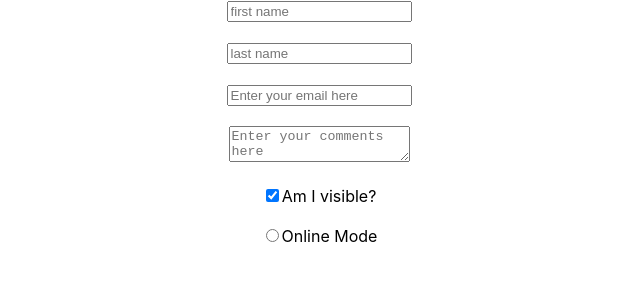
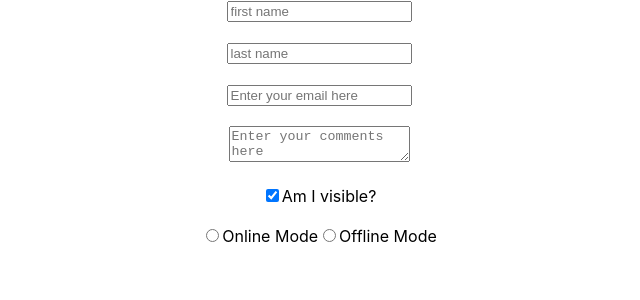
Before and after one commit to vibha2/ReactForm, a React (Create React App) app: page / in a window 1280 px wide. Shown: the top 300 px of the page, without its empty margins (321-961 px from the left). Built offline with nearby package versions, Linux system fonts and the light colour scheme.

Commit message:
radio button done

```diff
--- a/src/App.js
+++ b/src/App.js
@@ -116,6 +116,15 @@ function App() {
         {/* if all radio button have same name,
          then we can tick all radio button at same time  */}
 
+         <input
+          type="radio"
+          onChange={changeHandler}
+          name="mode"
+          id="Offline-Mode"
+          value="Offline-Mode"
+
+        />
+        <label htmlFor='Offline-Mode'>Offline Mode</label>
 
       </form>
     </div>
```
